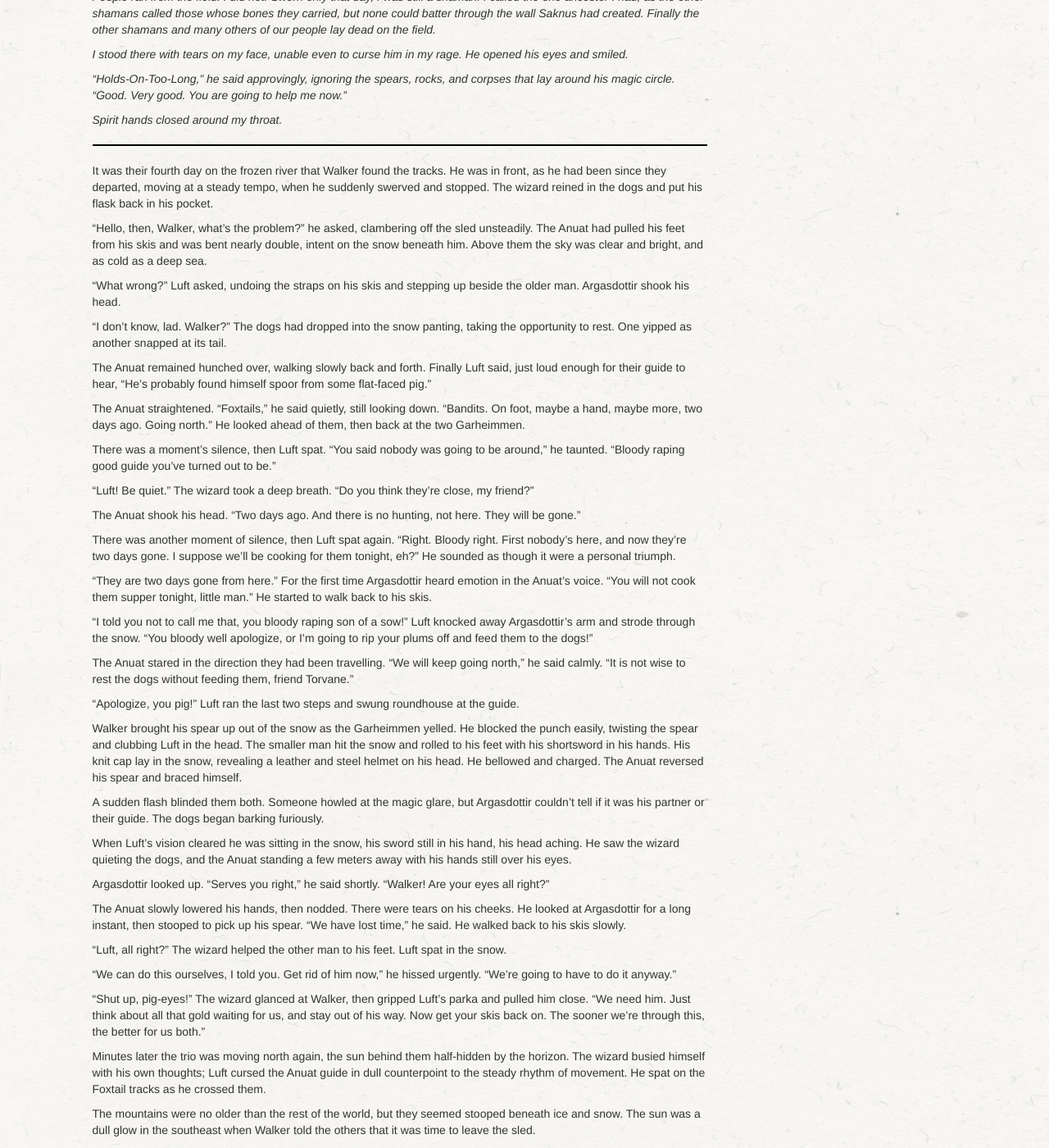
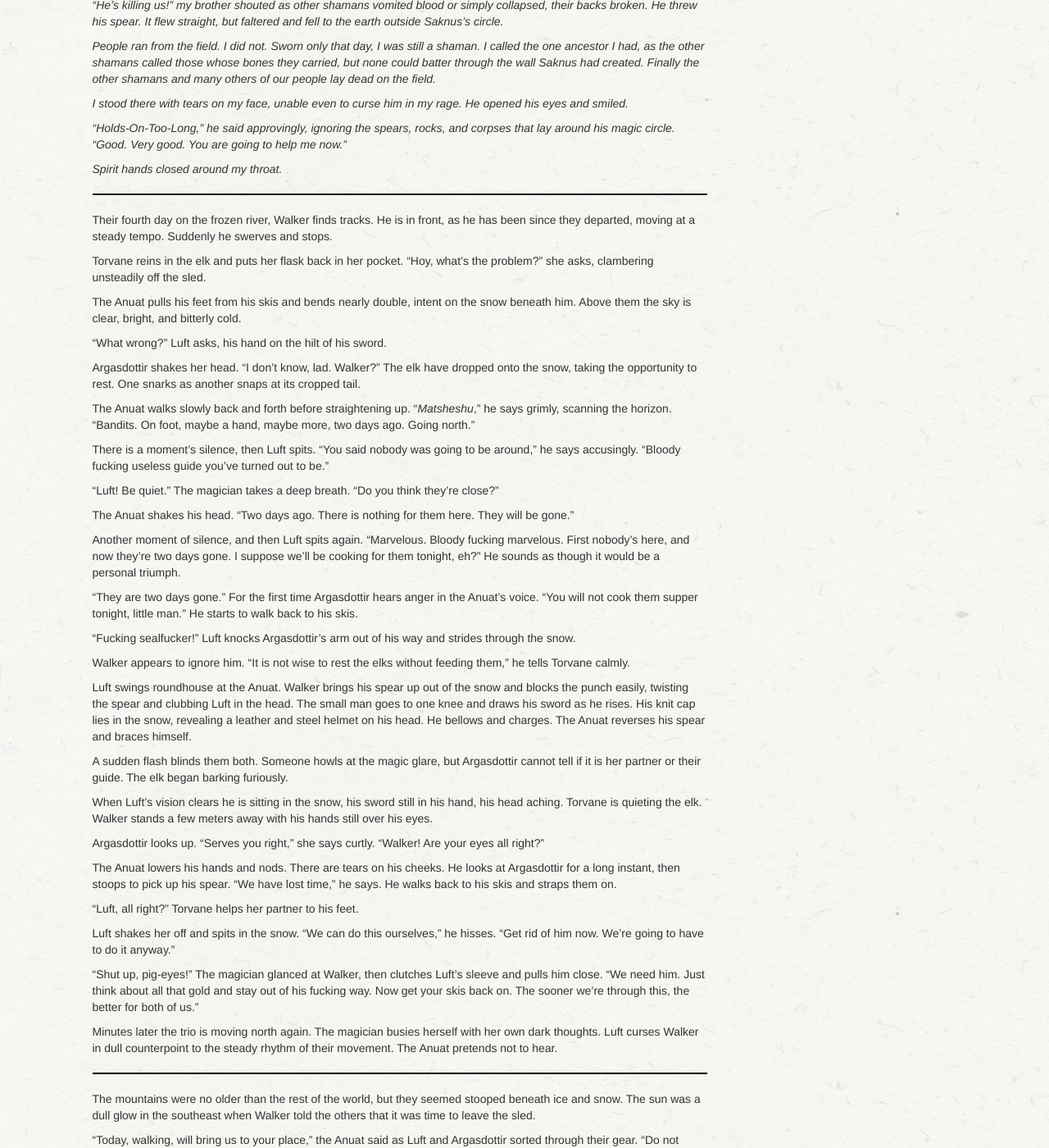
Before and after one commit to gvwilson/sensibleadventures, a Jekyll site: the page built from wrestler/wrestler.md, in a window 1280 px wide and 1400 px high, scrolled down 5166 px. Shown: the whole window at 82% size. Built offline with Jekyll 4.4.1, drawn with Linux system fonts in a browser that asks for light colours; nearby versions of some CDN libraries; library files that are not in the unit come from our copies; some of the changed text lies outside the part shown.

Commit message:
Another section

```diff
--- a/wrestler/wrestler.md
+++ b/wrestler/wrestler.md
@@ -262,7 +262,8 @@
 *"I am not afraid."
 There is a moment's silence.
 "But why must I go with them?
-Laughs-at-Storms says she has made a new blanket."*
+Laughs-at-Storms is sewing a new blanket.
+She says it will be very soft."*
 
 *"You must go with them because I have said you must."
 The elk bleats again.
@@ -388,9 +389,18 @@
 "The river ice is good from here to the mountains,"
 the Anuat says,
 lashing his pack to the rear of the sled.
+
+"We likely to bump into anyone else?"
+Torvane asks as casually as she can.
+
+Walker shakes his head.
+"No one will be there.
+They will all be east where there are furs.
+Or sewing blankets,"
+he adds with a trace of bitterness.
+
 He moves forward to the sled traces.
 The dogs grumble and snuffle his hands.
-
 "I already checked those," Luft says sharply.
 The Anuat continues to tug and twist the leather straps,
 making minute adjustments and tightening knots.
@@ -480,7 +490,8 @@
 
 ---
 
-*It was the summer of Saknus's fourth year when he destroyed us.
+*In the summer of Saknus's fourth year,
+he destroyed us.
 When the sun was so strong that it shone all night the Anuat gathered to trade,
 and to arrange marriages and welcome new shamans.
 There was singing and dancing,
@@ -571,100 +582,127 @@
 
 ---
 
-It was their fourth day on the frozen river that Walker found the
-tracks. He was in front, as he had been since they departed, moving at a
-steady tempo, when he suddenly swerved and stopped. The wizard reined in
-the dogs and put his flask back in his pocket.
+Their fourth day on the frozen river,
+Walker finds tracks.
+He is in front,
+as he has been since they departed,
+moving at a steady tempo.
+Suddenly he swerves and stops.
 
-"Hello, then, Walker, what's the problem?" he asked, clambering off the
-sled unsteadily. The Anuat had pulled his feet from his skis and was
-bent nearly double, intent on the snow beneath him. Above them the sky
-was clear and bright, and as cold as a deep sea.
+Torvane reins in the elk and puts her flask back in her pocket.
+"Hoy, what's the problem?" she asks,
+clambering unsteadily off the sled.
 
-"What wrong?" Luft asked, undoing the straps on his skis and stepping up
-beside the older man. Argasdottir shook his head.
+The Anuat pulls his feet from his skis and bends nearly double,
+intent on the snow beneath him.
+Above them the sky is clear, bright, and bitterly cold.
 
-"I don't know, lad. Walker?" The dogs had dropped into the snow panting,
-taking the opportunity to rest. One yipped as another snapped at its
-tail.
+"What wrong?" Luft asks,
+his hand on the hilt of his sword.
 
-The Anuat remained hunched over, walking slowly back and forth. Finally
-Luft said, just loud enough for their guide to hear, "He's probably
-found himself spoor from some flat-faced pig."
+Argasdottir shakes her head.
+"I don't know, lad. Walker?"
+The elk have dropped onto the snow,
+taking the opportunity to rest.
+One snarks as another snaps at its cropped tail.
 
-The Anuat straightened. "Foxtails," he said quietly, still looking down.
-"Bandits. On foot, maybe a hand, maybe more, two days ago. Going north."
-He looked ahead of them, then back at the two Garheimmen.
+The Anuat walks slowly back and forth before straightening up.
+"*Matsheshu*," he says grimly,
+scanning the horizon.
+"Bandits.
+On foot, maybe a hand, maybe more, two days ago.
+Going north."
 
-There was a moment's silence, then Luft spat. "You said nobody was going
-to be around," he taunted. "Bloody raping good guide you've turned out
-to be."
+There is a moment's silence,
+then Luft spits.
+"You said nobody was going to be around," he says accusingly.
+"Bloody fucking useless guide you've turned out to be."
 
-"Luft! Be quiet." The wizard took a deep breath. "Do you think they're
-close, my friend?"
+"Luft! Be quiet."
+The magician takes a deep breath.
+"Do you think they're close?"
 
-The Anuat shook his head. "Two days ago. And there is no hunting, not
-here. They will be gone."
+The Anuat shakes his head.
+"Two days ago.
+There is nothing for them here.
+They will be gone."
 
-There was another moment of silence, then Luft spat again. "Right.
-Bloody right. First nobody's here, and now they're two days gone. I
-suppose we'll be cooking for them tonight, eh?" He sounded as though it
-were a personal triumph.
+Another moment of silence,
+and then Luft spits again.
+"Marvelous.
+Bloody fucking marvelous.
+First nobody's here, and now they're two days gone.
+I suppose we'll be cooking for them tonight, eh?"
+He sounds as though it would be a personal triumph.
 
-"They are two days gone from here." For the first time Argasdottir heard
-emotion in the Anuat's voice. "You will not cook them supper tonight,
-little man." He started to walk back to his skis.
+"They are two days gone."
+For the first time Argasdottir hears anger in the Anuat's voice.
+"You will not cook them supper tonight, little man."
+He starts to walk back to his skis.
 
-"I told you not to call me that, you bloody raping son of a sow!" Luft
-knocked away Argasdottir's arm and strode through the snow. "You bloody
-well apologize, or I'm going to rip your plums off and feed them to the
-dogs!"
+"Fucking sealfucker!"
+Luft knocks Argasdottir's arm out of his way and strides through the snow.
 
-The Anuat stared in the direction they had been travelling. "We will
-keep going north," he said calmly. "It is not wise to rest the dogs
-without feeding them, friend Torvane."
+Walker appears to ignore him.
+"It is not wise to rest the elks without feeding them,"
+he tells Torvane calmly.
 
-"Apologize, you pig!" Luft ran the last two steps and swung roundhouse
-at the guide.
+Luft swings roundhouse at the Anuat.
+Walker brings his spear up out of the snow
+and blocks the punch easily,
+twisting the spear and clubbing Luft in the head.
+The small man goes to one knee and draws his sword as he rises.
+His knit cap lies in the snow,
+revealing a leather and steel helmet on his head.
+He bellows and charges.
+The Anuat reverses his spear and braces himself.
 
-Walker brought his spear up out of the snow as the Garheimmen yelled. He
-blocked the punch easily, twisting the spear and clubbing Luft in the
-head. The smaller man hit the snow and rolled to his feet with his
-shortsword in his hands. His knit cap lay in the snow, revealing a
-leather and steel helmet on his head. He bellowed and charged. The Anuat
-reversed his spear and braced himself.
+A sudden flash blinds them both.
+Someone howls at the magic glare,
+but Argasdottir cannot tell if it is her partner or their guide.
+The elk began barking furiously.
 
-A sudden flash blinded them both. Someone howled at the magic glare, but
-Argasdottir couldn't tell if it was his partner or their guide. The dogs
-began barking furiously.
+When Luft's vision clears he is sitting in the snow,
+his sword still in his hand,
+his head aching.
+Torvane is quieting the elk.
+Walker stands a few meters away with his hands still over his eyes.
 
-When Luft's vision cleared he was sitting in the snow, his sword still
-in his hand, his head aching. He saw the wizard quieting the dogs, and
-the Anuat standing a few meters away with his hands still over his eyes.
+Argasdottir looks up.
+"Serves you right," she says curtly.
+"Walker! Are your eyes all right?"
 
-Argasdottir looked up. "Serves you right," he said shortly. "Walker! Are
-your eyes all right?"
+The Anuat lowers his hands and nods.
+There are tears on his cheeks.
+He looks at Argasdottir for a long instant,
+then stoops to pick up his spear.
+"We have lost time," he says.
+He walks back to his skis and straps them on.
 
-The Anuat slowly lowered his hands, then nodded. There were tears on his
-cheeks. He looked at Argasdottir for a long instant, then stooped to pick
-up his spear. "We have lost time," he said. He walked back to his skis
-slowly.
+"Luft, all right?"
+Torvane helps her partner to his feet.
 
-"Luft, all right?" The wizard helped the other man to his feet. Luft
-spat in the snow.
+Luft shakes her off and spits in the snow.
+"We can do this ourselves,"
+he hisses.
+"Get rid of him now.
+We're going to have to do it anyway."
 
-"We can do this ourselves, I told you. Get rid of him now," he hissed
-urgently. "We're going to have to do it anyway."
+"Shut up, pig-eyes!"
+The magician glanced at Walker,
+then clutches Luft's sleeve and pulls him close.
+"We need him.
+Just think about all that gold and stay out of his fucking way.
+Now get your skis back on.
+The sooner we're through this,
+the better for both of us."
 
-"Shut up, pig-eyes!" The wizard glanced at Walker, then gripped Luft's
-parka and pulled him close. "We need him. Just think about all that gold
-waiting for us, and stay out of his way. Now get your skis back on. The
-sooner we're through this, the better for us both."
+Minutes later the trio is moving north again.
+The magician busies herself with her own dark thoughts.
+Luft curses Walker in dull counterpoint to the steady rhythm of their movement.
+The Anuat pretends not to hear.
 
-Minutes later the trio was moving north again, the sun behind them
-half-hidden by the horizon. The wizard busied himself with his own
-thoughts; Luft cursed the Anuat guide in dull counterpoint to the steady
-rhythm of movement. He spat on the Foxtail tracks as he crossed them.
+---
 
 The mountains were no older than the rest of the world, but they seemed
 stooped beneath ice and snow. The sun was a dull glow in the southeast
```
